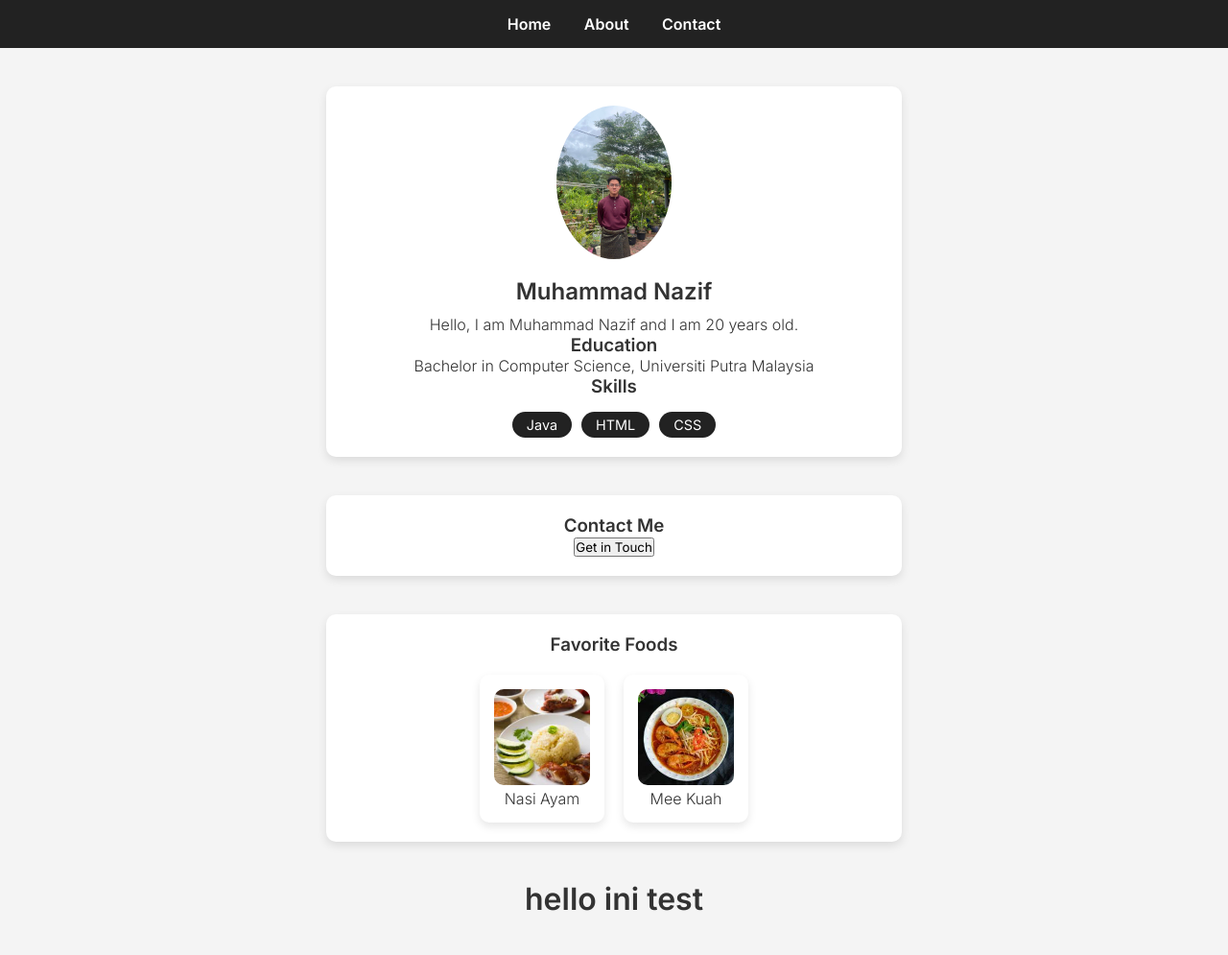
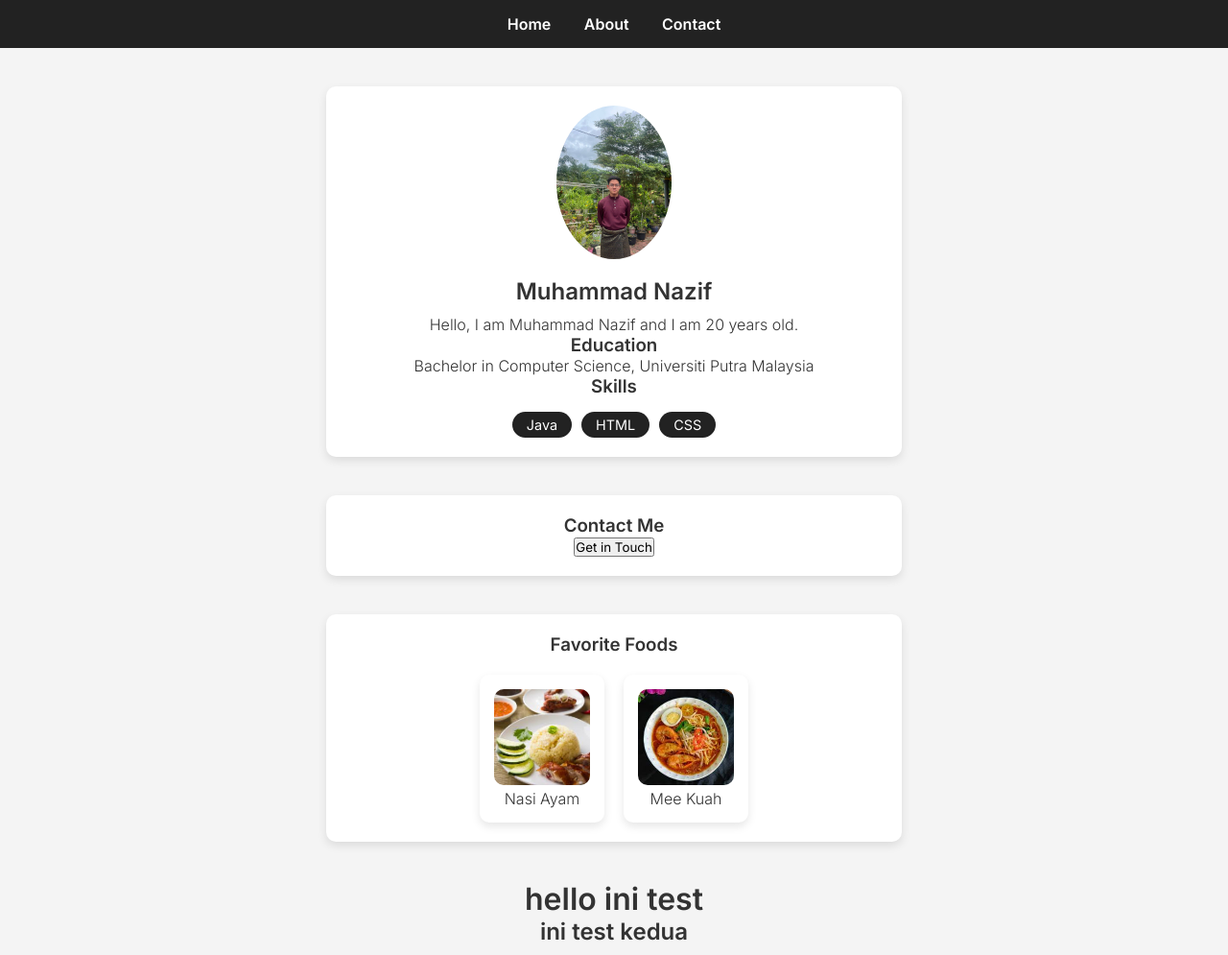
Before and after one commit to norbahri/web-pemula-I, a plain HTML site: page web pemula I/index.html in a window 1280 px wide. Shown: the whole page at 96% size. Before the commit the page ends 956 px from the top, so only its background shows below. Drawn offline with Linux system fonts and the light colour scheme.

Commit message:
ini test yang kedua

```diff
--- a/web pemula I/index.html
+++ b/web pemula I/index.html
@@ -133,5 +133,6 @@
   </div>
 
 <h1>hello ini test </h1>
+<h2>ini test kedua </h2>
 </body>
 </html>
```
